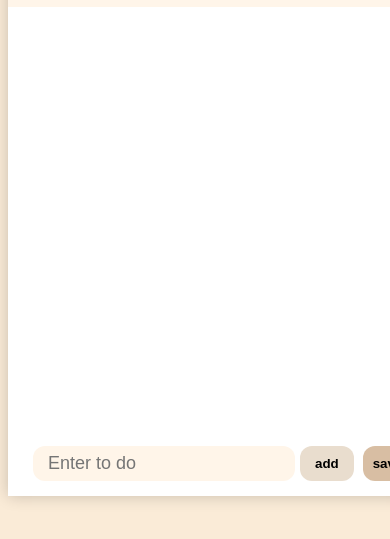
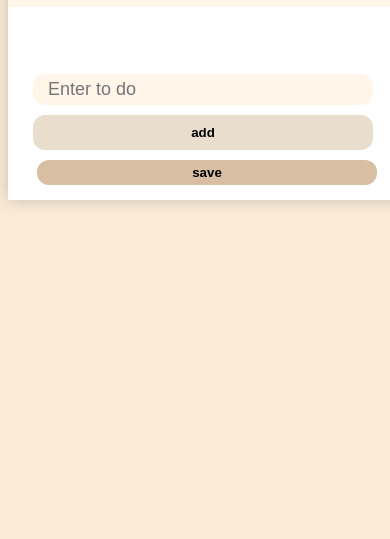
Before and after one commit to gyu-min-lee/To_do_list, a plain HTML site: page index.html in a window 390 px wide. Shown: the part 195-734 px from the top of the page. Drawn offline with Linux system fonts and the light colour scheme.

Commit message:
second commit

```diff
--- a/style.css
+++ b/style.css
@@ -207,3 +207,24 @@ body {
     cursor: pointer;
     font-size: 12px;
 }
+
+
+
+@media (max-width: 480px) {
+    .todo_wrapper {
+        height: auto;
+    }
+
+    .input_area {
+        flex-direction: column;
+        gap: 10px;
+    }
+
+    #add_btn, #save_btn, #todo_input {
+        width: 100%;
+    }
+
+    #todo_list {
+        padding-left: 20px;
+    }
+}
```
